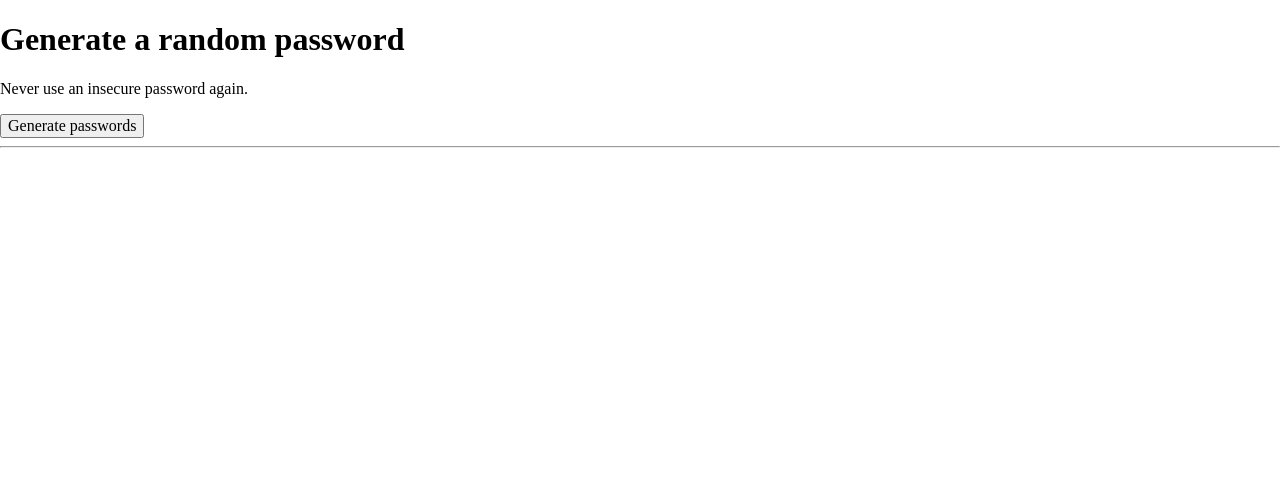
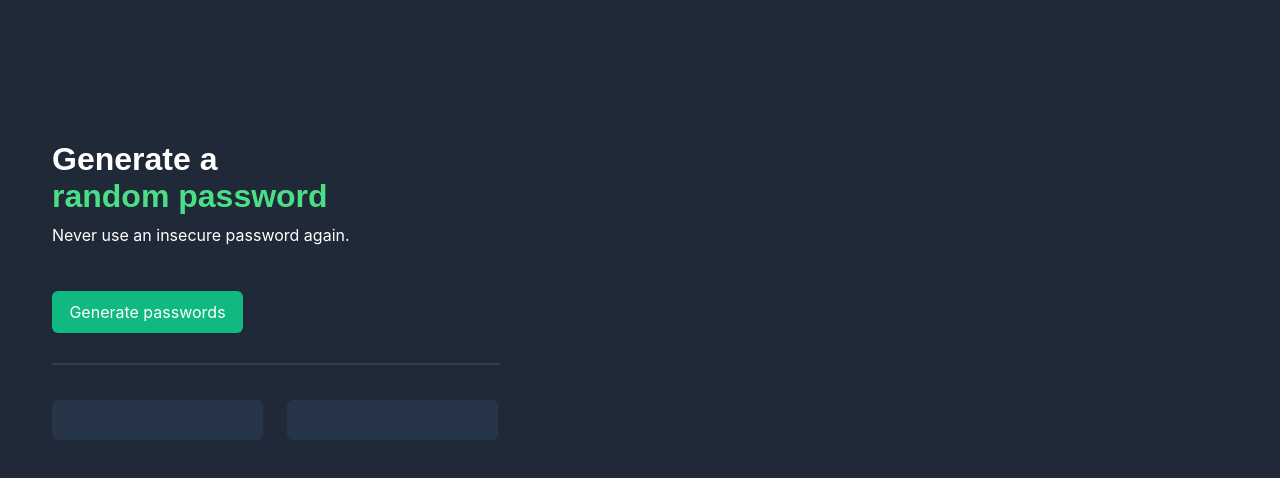
Before and after one commit to gitbrandonvo/password-generator, a plain HTML site: page index.html in a window 1280 px wide. Drawn offline with nearby package versions, Linux system fonts and the light colour scheme.

Commit message:
Completed requirements
All requirement criteria complete

```diff
--- a/index.css
+++ b/index.css
@@ -1,3 +1,67 @@
 body {
-    margin: 0;
+    margin-top: 120px;
+    margin-left: 52px;
+    padding: 0;
+    box-sizing: border-box;
+    font-family: 'Inter', sans-serif;
+    background-color: #1F2937;
+    color: white;
+    position: absolute;
 }
+
+h1 {
+    font-family: 'Karla', sans-serif;
+}
+
+#h1-text {
+    color: #4ADF86;
+}
+
+p {
+    margin-top: -10px;
+}
+
+button {
+margin-top: 30px;
+width: 191px;
+height: 42px;
+left: 52px;
+top: 284px;
+
+color: white;
+
+background: #10B981;
+box-shadow: 0px 1px 2px rgba(0, 0, 0, 0.05);
+border: transparent;
+border-radius: 6px;
+}
+
+hr {
+    margin-top: 30px;
+    border: 1px solid #2F3E53;
+    width: 446px;
+
+}
+
+#pw-fields {
+    display: flex;
+    margin-top: 35px;
+}
+
+.pw-field {
+width: 211px;
+height: 30px;
+left: 52px;
+top: 396px;
+padding-top: 10px;
+
+background: #273549;
+border-radius: 6px;
+
+text-align: center;
+color: #55F991;
+}
+
+#pw-2 {
+    margin-left: 24px;
+}
--- a/index.html
+++ b/index.html
@@ -3,14 +3,22 @@
         <link rel="stylesheet" href="index.css">
     </head>
     <body>
-        <h1>Generate a random password</h1>
+        <div id="container">
+        <header>
+        <h1>Generate a <br/><span id="h1-text">random password</span></h1>
         <p>Never use an insecure password again.</p>
+        </header>
 
         <button id="generate" onclick="populateFields()">Generate passwords</button>
 
         <hr/>
+
+        <div id="pw-fields">
         <div class="pw-field" id="pw-1"></div>
         <div class="pw-field" id="pw-2"></div>
+        </div>
+
         <script src="index.js"></script>
+        </div>
     </body>
 </html>
```
